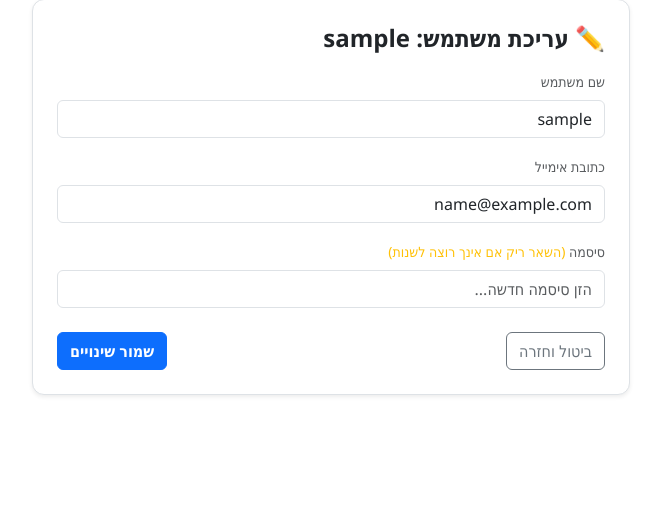
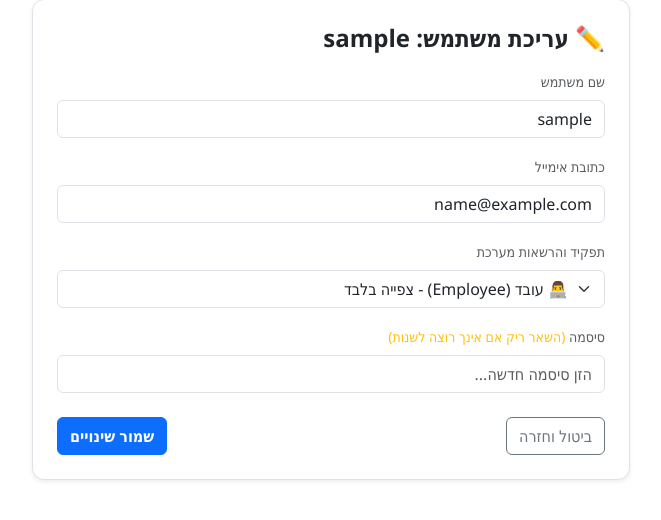
Before and after one commit to mv89-heb/task_manager, a Flask app: template app/templates/admin_user_form.html in a window 1280 px wide. Shown: the part 114-634 px from the top of the page, without its empty margins (309-970 px from the left). Run offline with Flask 3, Linux system fonts and the light colour scheme; the template is opened without the code that fills it: values that come from a table or form of the project are taken from there, others are empty; tables that the repository leaves empty hold one stand-in row (values such as "Sample post"); some libraries are stand-ins or nearby versions.

Commit message:
Update admin_user_form.html

```diff
--- a/app/templates/admin_user_form.html
+++ b/app/templates/admin_user_form.html
@@ -27,6 +27,17 @@
                     <input type="email" name="email" class="form-control" value="{{ user.email if user else '' }}" required>
                 </div>
 
+                <div class="mb-3">
+                    <label class="form-label text-muted small">תפקיד והרשאות מערכת</label>
+                    <select name="role" class="form-select" {% if user and user.username == 'mv' %}disabled{% endif %}>
+                        <option value="employee" {% if user and user.role == 'employee' %}selected{% endif %}>👨‍💻 עובד (Employee) - צפייה בלבד</option>
+                        <option value="manager" {% if user and user.role == 'manager' %}selected{% endif %}>👑 מנהל (Manager) - ניהול, יצירה ומחיקה</option>
+                    </select>
+                    {% if user and user.username == 'mv' %}
+                        <input type="hidden" name="role" value="manager">
+                    {% endif %}
+                </div>
+
                 <div class="mb-4">
                     <label class="form-label text-muted small">
                         סיסמה
```
